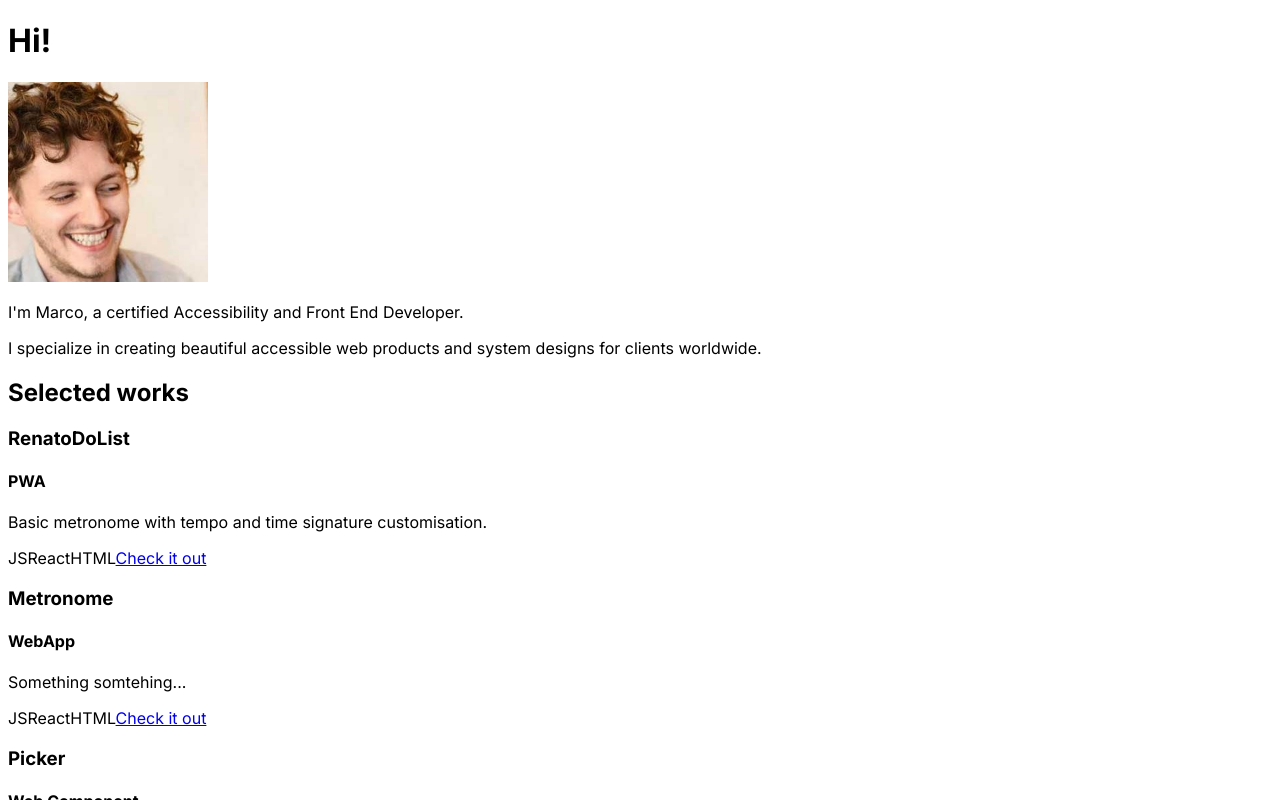
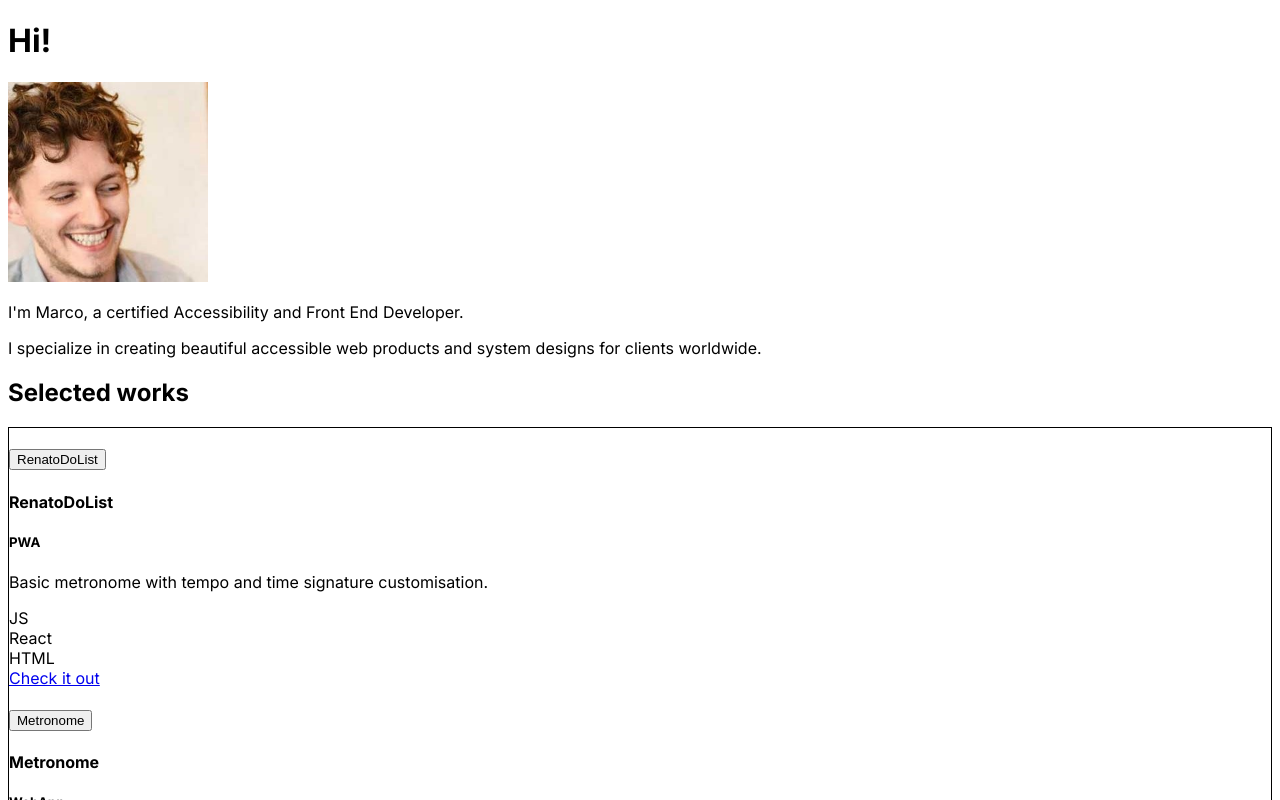
Before and after one commit to MarcoMaz/mazzo, a Next.js app: page / in a window 1280 px wide. Shown: the top 800 px of the page. Built offline with nearby package versions, Linux system fonts and the light colour scheme.

Commit message:
( accordion ): - add component - add tests

```diff
--- /dev/null
+++ b/app/components/presentational/Accordion.tsx
@@ -0,0 +1,43 @@
+import data from "../../../public/assets/content/content.json";
+
+const Accordion = () => {
+  return (
+    <div style={{ border: "1px solid" }} data-cy="selected-works-accordion">
+      {data.selectedWorks.cards.map(
+        (
+          { headline, subheadline, description, chips, CTA: { url, label } },
+          index
+        ) => (
+          <>
+            <h3 data-cy={`selected-works-accordion-group-${headline}`}>
+              <button
+                type="button"
+                aria-expanded="true"
+                aria-controls={`sect${index}`}
+                id={`accordion${index}id`}
+              >
+                <span>{headline}</span>
+              </button>
+            </h3>
+            <div
+              data-cy={`selected-works-accordion-panel-${headline}`}
+              id={`sect${index}`}
+              role="region"
+              aria-labelledby={`accordion${index}id`}
+            >
+              <h4>{headline}</h4>
+              <h5>{subheadline}</h5>
+              <p>{description}</p>
+              {chips.map((chip, idx) => (
+                <div key={idx}>{chip}</div>
+              ))}
+              <a href={url}>{label}</a>
+            </div>
+          </>
+        )
+      )}
+    </div>
+  );
+};
+
+export default Accordion;
--- a/app/components/sections/SelectedWorks/SelectedWorks.tsx
+++ b/app/components/sections/SelectedWorks/SelectedWorks.tsx
@@ -4,6 +4,7 @@ import Heading from "../../presentational/Heading";
 import CardGroup from "../../presentational/CardGroup";
 import ImageGroup from "../../presentational/ImageGroup";
 import ExternalLinkGroup from "../../presentational/ExternalLinkGroup";
+import Accordion from "../../presentational/Accordion";
 
 const SelectedWorks = () => {
   const { headline, cards, nda, knowMore } = data.selectedWorks;
@@ -11,6 +12,7 @@ const SelectedWorks = () => {
   return (
     <>
       <Heading dataCy="selected-works-heading" level={2} label={headline} />
+      <Accordion />
       <CardGroup dataCy="selected-works-cards" cards={cards} />
       <Heading
         dataCy="selected-works-nda-heading"
```
Also changed, not shown: 1 other file (tests, documents, lock files or other folders).
